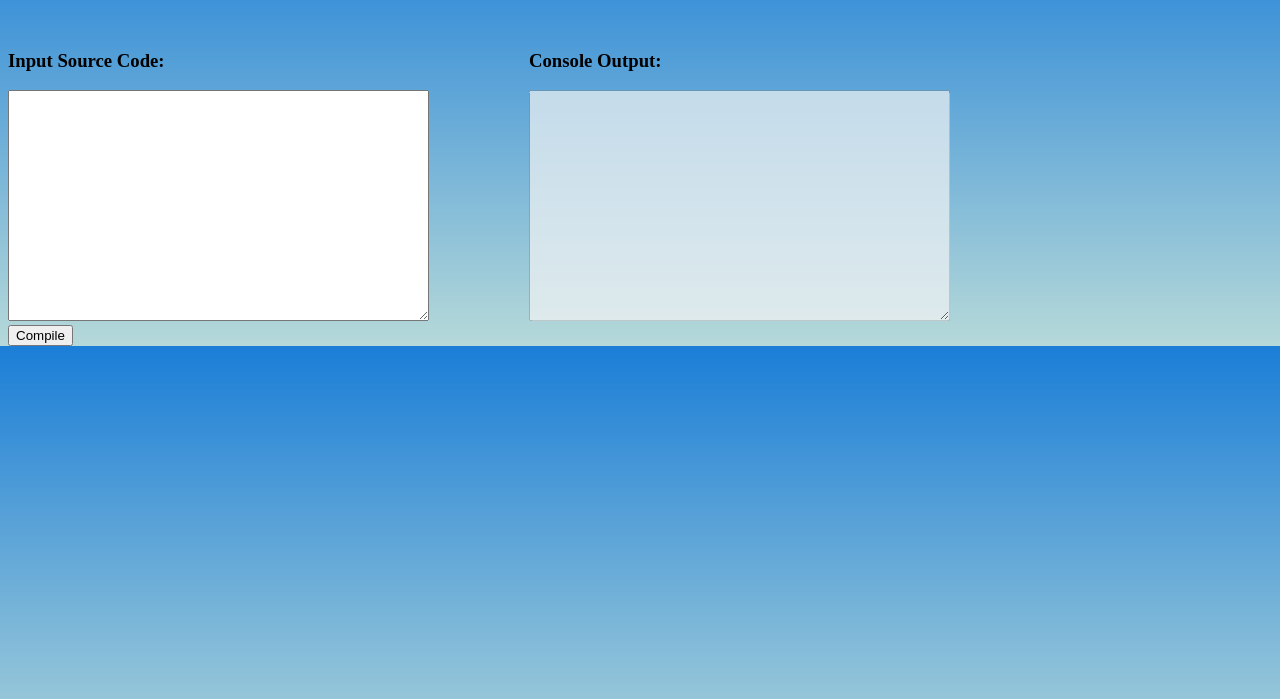
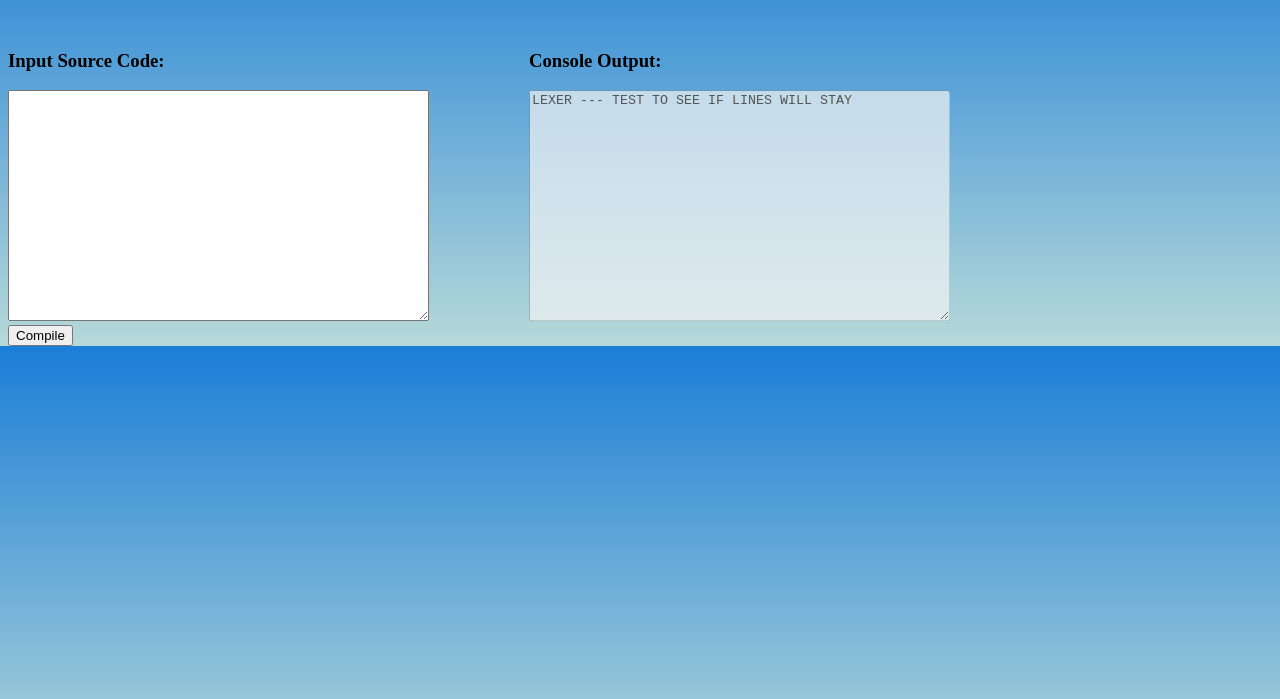
Before and after one commit to jdefalco715/Falcon-Compiler, a plain HTML site: page Project 1/index.html in a window 1280 px wide. Both pictures are taken after a click on the button "Compile". Shown: the part 101-800 px from the top of the page. Drawn offline with Linux system fonts and the light colour scheme.

Commit message:
Begun testing, trying to work out issues with output. Then can better see if code works

```diff
--- a/Project 1/index.html
+++ b/Project 1/index.html
@@ -15,17 +15,24 @@
 		<h1 tag="Title">Welcome to the Falcon Compiler!</h1>
 
 		<p>Enter sample program or programs below in the text box, and hit the 'Compile' button to begin.</p><br>
+
 		<!-- div containing source code / compile button -->
 		<div class="col1">
 			<h3>Input Source Code:</h3>
 			<textarea rows="15" cols="50" type="text" id="sc"></textarea><br>
-			<button type="button" name="start" onclick="lexer();">Compile</button>
+			<button type="button" name="start" onclick="compile();">Compile</button>
 		</div>
+
 		<!-- div containing output text area -->
 		<div class="col2">
 			<h3>Console Output:</h3>
-			<textarea rows="15" cols="50" type="text" name="output" disabled></textarea>
+			<textarea rows="15" cols="50" type="text" name="output" id="op" disabled></textarea>
 		</div>
-	<script type="text/javascript" src="lexer.js"></script>
+	<script type="text/javascript">
+		function compile() {
+			document.getElementById("op").innerHTML = "LEXER --- TEST"
+			document.getElementById("op").innerHTML = "LEXER --- TEST TO SEE IF LINES WILL STAY"
+		}
+	</script>
 	</body>
 </html>
```
